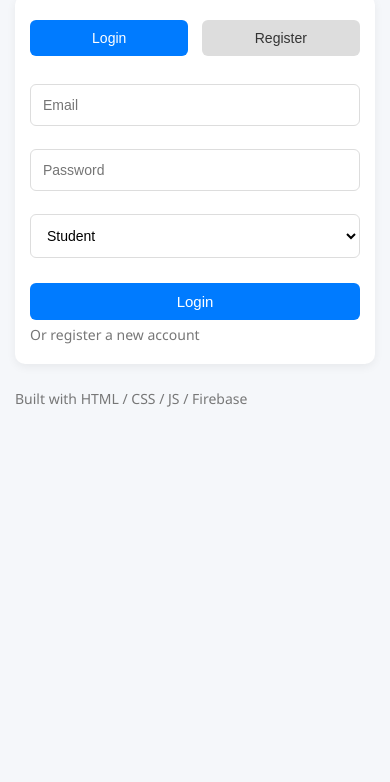
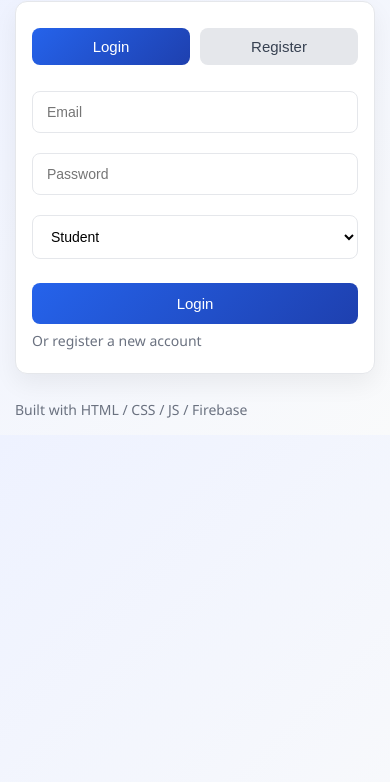
Before and after one commit to ombharathi03-gif/Student-Teacher-Appointment-Booking, a plain HTML site: page index.html in a window 390 px wide. Shown: the part 62-844 px from the top of the page. Drawn offline with Linux system fonts and the light colour scheme.

Commit message:
Update styles.css

```diff
--- a/styles.css
+++ b/styles.css
@@ -1,99 +1,145 @@
 /* ===============================
-   GLOBAL RESET
+   GLOBAL RESET & VARIABLES
 =============================== */
+:root {
+  --primary: #2563eb;     /* blue */
+  --primary-dark: #1e40af;
+  --bg: #f4f7fb;
+  --card-bg: #ffffff;
+  --text-main: #1f2937;
+  --text-muted: #6b7280;
+  --border: #e5e7eb;
+  --radius: 12px;
+}
+
 * {
   margin: 0;
   padding: 0;
   box-sizing: border-box;
 }
 
+/* ===============================
+   BODY
+=============================== */
 body {
-  font-family: "Segoe UI", Arial, sans-serif;
-  background: #f5f7fa;
-  color: #333;
+  font-family: "Segoe UI", system-ui, -apple-system, BlinkMacSystemFont, sans-serif;
+  background: linear-gradient(135deg, #eef2ff, #f9fafb);
+  color: var(--text-main);
   padding: 20px;
+  line-height: 1.5;
 }
 
 /* ===============================
    CONTAINER & CARDS
 =============================== */
 .container {
-  max-width: 900px;
+  max-width: 920px;
   margin: auto;
 }
 
 .card,
 .section {
-  background: #fff;
-  padding: 20px;
-  border-radius: 10px;
+  background: var(--card-bg);
+  padding: 22px;
+  border-radius: var(--radius);
   margin-bottom: 25px;
-  box-shadow: 0 3px 10px rgba(0,0,0,0.06);
+  border: 1px solid var(--border);
+  box-shadow: 0 10px 25px rgba(0,0,0,0.06);
+  transition: transform 0.25s ease, box-shadow 0.25s ease;
+}
+
+.card:hover,
+.section:hover {
+  transform: translateY(-4px);
+  box-shadow: 0 18px 35px rgba(0,0,0,0.1);
 }
 
 h1, h2, h3 {
   margin-bottom: 15px;
   font-weight: 600;
-  color: #222;
+  color: #111827;
 }
 
 /* ===============================
-   INPUTS & BUTTONS
+   INPUTS & FORMS
 =============================== */
 input,
 select,
 textarea {
   width: 100%;
-  padding: 12px;
-  border: 1px solid #ddd;
-  border-radius: 6px;
-  margin-top: 8px;
-  margin-bottom: 15px;
+  padding: 12px 14px;
+  border: 1px solid var(--border);
+  border-radius: 8px;
+  margin-top: 6px;
+  margin-bottom: 14px;
   font-size: 15px;
   background: #fff;
+  transition: border 0.2s ease, box-shadow 0.2s ease;
+}
+
+input:focus,
+select:focus,
+textarea:focus {
+  outline: none;
+  border-color: var(--primary);
+  box-shadow: 0 0 0 3px rgba(37,99,235,0.15);
 }
 
 textarea {
   resize: vertical;
 }
 
+/* ===============================
+   BUTTONS
+=============================== */
 button {
-  padding: 12px 18px;
-  background: #007bff;
+  padding: 12px 20px;
+  background: linear-gradient(135deg, var(--primary), var(--primary-dark));
   border: none;
-  border-radius: 6px;
+  border-radius: 8px;
   color: #fff;
   cursor: pointer;
   font-size: 15px;
   font-weight: 500;
-  transition: 0.2s;
+  transition: transform 0.2s ease, box-shadow 0.2s ease, background 0.2s;
 }
 
 button:hover {
-  background: #005ec4;
+  transform: translateY(-2px);
+  box-shadow: 0 10px 20px rgba(37,99,235,0.35);
+}
+
+button:active {
+  transform: translateY(0);
 }
 
 .small-btn {
   padding: 6px 12px;
-  font-size: 14px;
+  font-size: 13px;
   margin-left: 8px;
-  background: #555;
+  background: #4b5563;
 }
 
 .small-btn:hover {
-  background: #333;
+  background: #1f2937;
 }
 
 /* ===============================
-   TEACHER CARDS & ITEMS
+   TEACHER CARDS / ITEMS
 =============================== */
 .teacher-card {
-  padding: 15px;
-  border-radius: 8px;
-  background: #fff;
-  border: 1px solid #e0e0e0;
+  padding: 16px;
+  border-radius: 10px;
+  background: #ffffff;
+  border: 1px solid var(--border);
   margin-bottom: 12px;
-  box-shadow: 0 2px 5px rgba(0,0,0,0.04);
+  box-shadow: 0 6px 16px rgba(0,0,0,0.06);
+  transition: transform 0.2s ease, box-shadow 0.2s ease;
+}
+
+.teacher-card:hover {
+  transform: translateY(-3px);
+  box-shadow: 0 14px 28px rgba(0,0,0,0.1);
 }
 
 /* ===============================
@@ -101,10 +147,11 @@ button:hover {
 =============================== */
 .topbar {
   width: 100%;
-  padding: 15px 20px;
-  background: #007bff;
+  padding: 16px 22px;
+  background: linear-gradient(135deg, var(--primary), var(--primary-dark));
   color: white;
   font-size: 20px;
+  border-radius: var(--radius);
   margin-bottom: 25px;
   display: flex;
   justify-content: space-between;
@@ -113,7 +160,7 @@ button:hover {
 
 .topbar button {
   background: rgba(255,255,255,0.2);
-  border: 1px solid #fff;
+  border: 1px solid rgba(255,255,255,0.4);
 }
 
 .topbar button:hover {
@@ -127,31 +174,35 @@ button:hover {
   display: flex;
   justify-content: space-between;
   margin-bottom: 20px;
+  gap: 10px;
 }
 
 #auth-tabs button {
-  width: 48%;
+  width: 100%;
   padding: 10px;
-  border-radius: 6px;
-  background: #ddd;
-  color: #333;
+  border-radius: 8px;
+  background: #e5e7eb;
+  color: #374151;
+  font-weight: 500;
 }
 
 #auth-tabs button.active {
-  background: #007bff;
+  background: linear-gradient(135deg, var(--primary), var(--primary-dark));
   color: white;
 }
 
+/* ===============================
+   TEXT HELPERS
+=============================== */
 .muted {
-  color: #777;
+  color: var(--text-muted);
   font-size: 14px;
-  margin-top: 5px;
+  margin-top: 6px;
 }
 
 /* ===============================
-   RESPONSIVE (MOBILE OPTIMIZED)
+   RESPONSIVE DESIGN
 =============================== */
-
 @media (max-width: 768px) {
   body {
     padding: 15px;
@@ -159,21 +210,16 @@ button:hover {
 
   .container {
     width: 100%;
-    padding: 0;
   }
 
   .card,
   .section {
-    padding: 15px;
+    padding: 16px;
   }
 
   button {
     width: 100%;
     margin-top: 10px;
-  }
-
-  #auth-tabs button {
-    font-size: 14px;
   }
 
   .topbar {
@@ -191,14 +237,10 @@ button:hover {
   }
 
   h1 {
-    font-size: 20px;
+    font-size: 22px;
   }
 
   h2 {
     font-size: 18px;
   }
-
-  button {
-    padding: 10px;
-  }
 }
```
